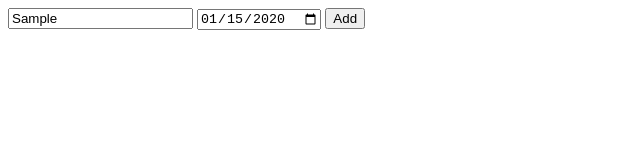
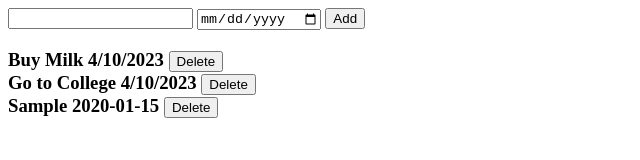
Before and after one commit to Nishant976/Todo-App, a plain HTML site: page index.html in a window 1280 px wide. Both pictures are taken after typing "Sample", "2020-01-15" into the empty fields and a click on the button "Add". Shown: the whole page, without its empty margins (0-640 px from the left). Drawn offline with Linux system fonts and the light colour scheme.

Commit message:
button functionality added

```diff
--- a/index.html
+++ b/index.html
@@ -5,9 +5,12 @@
     <link href="index.css" />
   </head>
   <body>
-    <input id="input-text" type="text" />
-    <input id="date-picker" type="date" />
-    <button id="button">Add</button>
+    <div>
+      <input id="input_text" type="text" />
+      <input id="date_picker" type="date" />
+      <button id="button" onclick="addto()">Add</button>
+    </div>
+    <h3 id="display"></h3>
     <script src="index.js"></script>
   </body>
 </html>
--- a/index.js
+++ b/index.js
@@ -0,0 +1,40 @@
+let todolist = [
+  {
+    item: "Buy Milk",
+    dueDate: "4/10/2023",
+  },
+  {
+    item: "Go to College",
+    dueDate: "4/10/2023",
+  },
+];
+
+displayelement();
+
+function addto() {
+  let inputelement = document.querySelector("#input_text");
+  let inputtext = inputelement.value;
+  let dateelement = document.querySelector("#date_picker");
+  let inputdate = dateelement.value;
+  todolist.push({ item: inputtext, dueDate: inputdate });
+  inputelement.value = "";
+  dateelement.value = "";
+  displayelement()
+}
+
+function displayelement() {
+  let displayelement=document.querySelector("#display")
+  let newhtml=''
+  for(let i=0;i<todolist.length;i++){
+    let{item , dueDate}=todolist[i]
+    newhtml+=`
+    <div>
+    <span>${item}</span>
+    <span>${dueDate}</span>
+    <button id="btn-delete" onclick="todoList.splice(${i}, 1);
+    displayelement();">Delete</button>
+    </div>
+    `;
+  }
+  displayelement.innerHTML=newhtml;
+}
```
